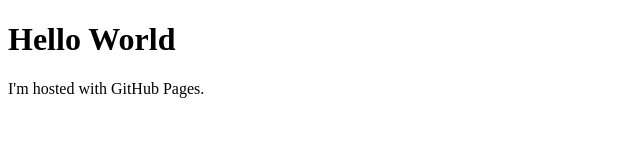
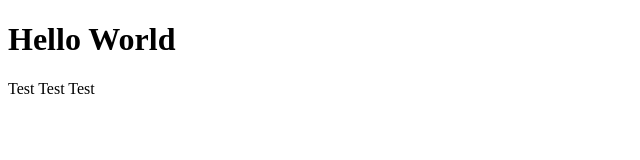
Before and after one commit to terence9213/terence9213.github.io, a plain HTML site: page index.html in a window 1280 px wide. Shown: the whole page, without its empty margins (0-640 px from the left). Drawn offline with Linux system fonts and the light colour scheme.

Commit message:
Simple testing
Just testing. Nothing important.

```diff
--- a/index.html
+++ b/index.html
@@ -2,6 +2,6 @@
 <html>
 	<body>
 		<h1>Hello World</h1>
-		<p>I'm hosted with GitHub Pages.</p>
+		<p>Test Test Test</p>
 	</body>
 </html>
```
